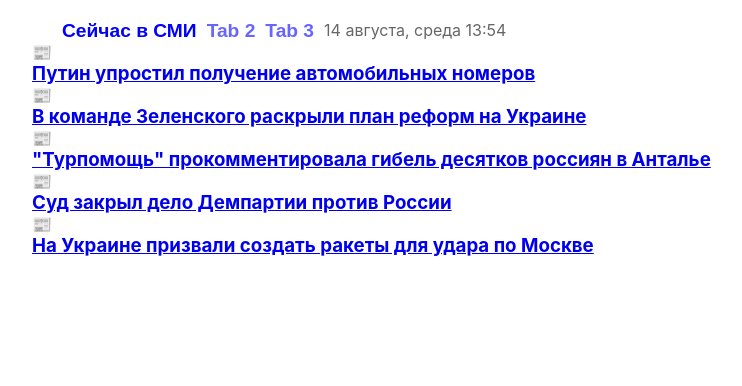
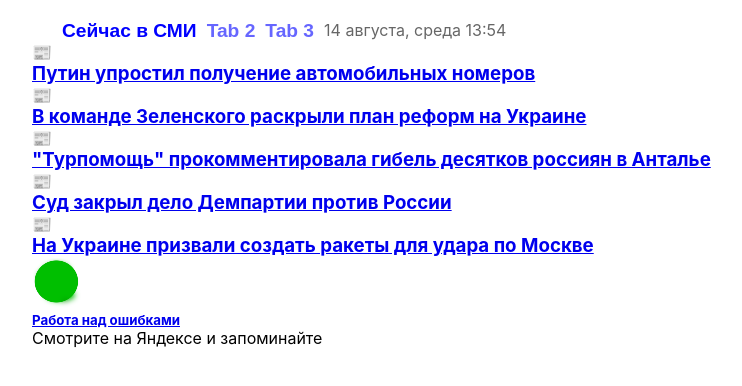
Before and after one commit to O-R-C/ra-composition-decomposition, a React (Vite) app: page / in a window 1280 px wide. Shown: the top 386 px of the page, without its empty margins (28-770 px from the left). Built offline with nearby package versions, Linux system fonts and the light colour scheme.

Commit message:
add aside

```diff
--- /dev/null
+++ b/src/components/Aside/Aside.jsx
@@ -0,0 +1,16 @@
+import Grammar from '../Grammar/Grammar'
+
+/**
+ * A React functional component that renders an aside element.
+ *
+ * @return {JSX.Element} The rendered aside element.
+ */
+const Aside = () => {
+  return (
+    <div className='aside'>
+      <Grammar />
+    </div>
+  )
+}
+
+export default Aside
--- a/src/components/CurrentDate/CurrentDate.jsx
+++ b/src/components/CurrentDate/CurrentDate.jsx
@@ -1,5 +1,5 @@
+import moment from 'moment/min/moment-with-locales'
 import styles from './CurrentDate.module.css'
-import moment from 'moment/min/moment-with-locales'
 
 moment.locale('ru')
 
--- /dev/null
+++ b/src/components/Grammar/Grammar.jsx
@@ -0,0 +1,18 @@
+import styles from './Grammar.module.css'
+
+const Grammar = () => {
+  return (
+    <div className={styles.grammar}>
+      <img
+        src='src\assets\green.png'
+        alt='grammar'
+      />
+      <h5>
+        <a href='#'>Работа над ошибками</a>
+      </h5>
+      <p>Смотрите на Яндексе и запоминайте</p>
+    </div>
+  )
+}
+
+export default Grammar
--- a/src/components/WidgetTop/WidgetTop.jsx
+++ b/src/components/WidgetTop/WidgetTop.jsx
@@ -1,5 +1,6 @@
 import PropTypes from 'prop-types'
 import News from '../News/News'
+import Aside from '../Aside/Aside'
 
 import styles from './WidgetTop.module.css'
 
@@ -7,6 +8,7 @@
   return (
     <div className={styles.widgetTop}>
       <News news={news} />
+      <Aside />
     </div>
   )
 }
--- a/src/components/WidgetTop/WidgetTop.module.css
+++ b/src/components/WidgetTop/WidgetTop.module.css
@@ -0,0 +1,5 @@
+.widget-top {
+  display: flex;
+  justify-content: space-between;
+  align-items: end;
+}
```
Also changed, not shown: src/components/Card/Card.jsx (added, +18 -0 lines), src/assets/green.png (added), src/components/Aside/Aside.module.css (added), src/components/Card/Card.module.css (added), src/components/Grammar/Grammar.module.css (added).
